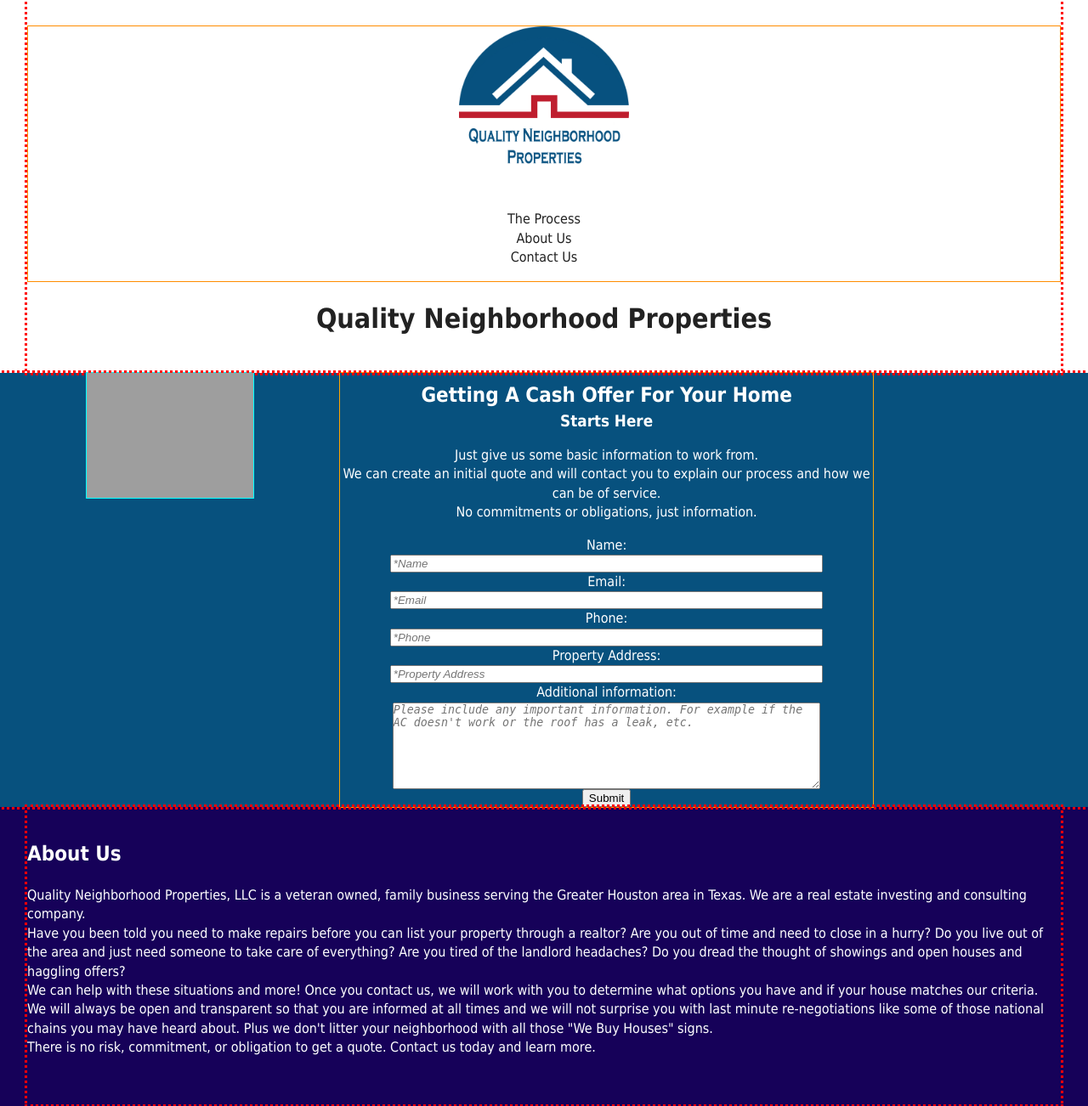
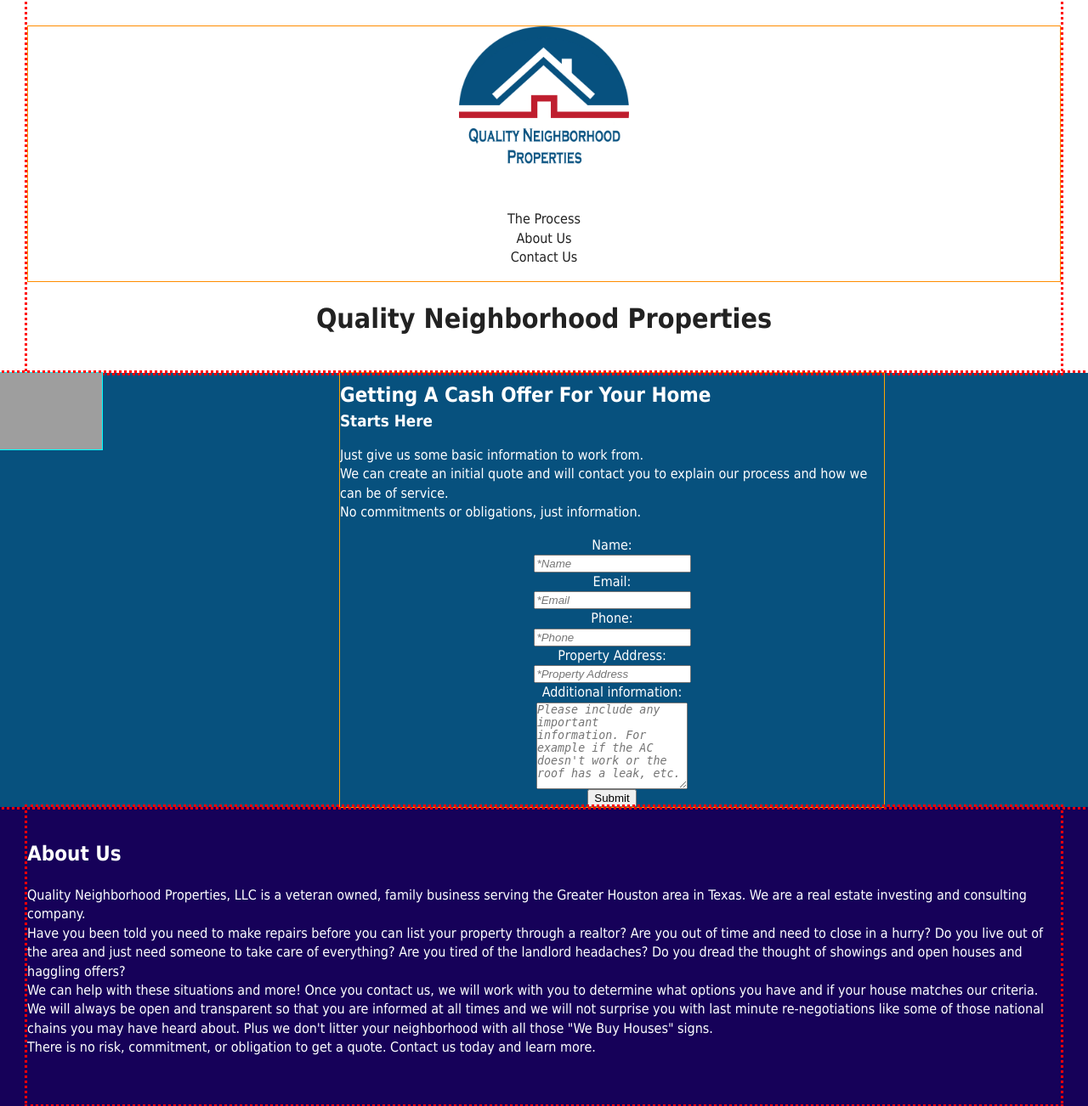
Before and after one commit to bhoyem/qnp-site, a PHP site: page / in a window 1280 px wide. Shown: the top 1302 px of the page at 85% size. Run offline with PHP 8.4, Linux system fonts and the light colour scheme; some libraries are stand-ins or nearby versions; grey boxes are pictures that could not be loaded.

Commit message:
Working on getting the process section formatting in tablet size

```diff
--- a/css/style.css
+++ b/css/style.css
@@ -161,7 +161,7 @@
 }
 
 #process-imagearea img {
-  max-width: 49%;
+  max-width: 30%;
   outline: 1px solid cyan;
 }
 
@@ -313,10 +313,17 @@
     padding: 0;
     border: 0;
     flex-direction: row;
+    text-align: left;
+    /* flex-wrap: wrap; */
+    align-content: flex-start;
+  }
+
+  .process-input-fields {
+    width: auto;
   }
 
   #process-content {
-    width: 49%;
+    width: 50%;
   }
 
 }
--- a/index.html
+++ b/index.html
@@ -60,7 +60,7 @@
           explain
           our process and how we can be of service.<br>No commitments or obligations, just information.
         </p>
-        <form id="process-input-fields" class="process-inputs" onsubmit="return false">
+        <form id="process-inputs-div" class="process-inputs" onsubmit="return false">
           <label for="process-name">Name:</label>
           <input type="text" id="process-name" maxlength="50" placeholder="*Name" class="process-input-fields">
           <label for="process-email">Email:</label>
```
